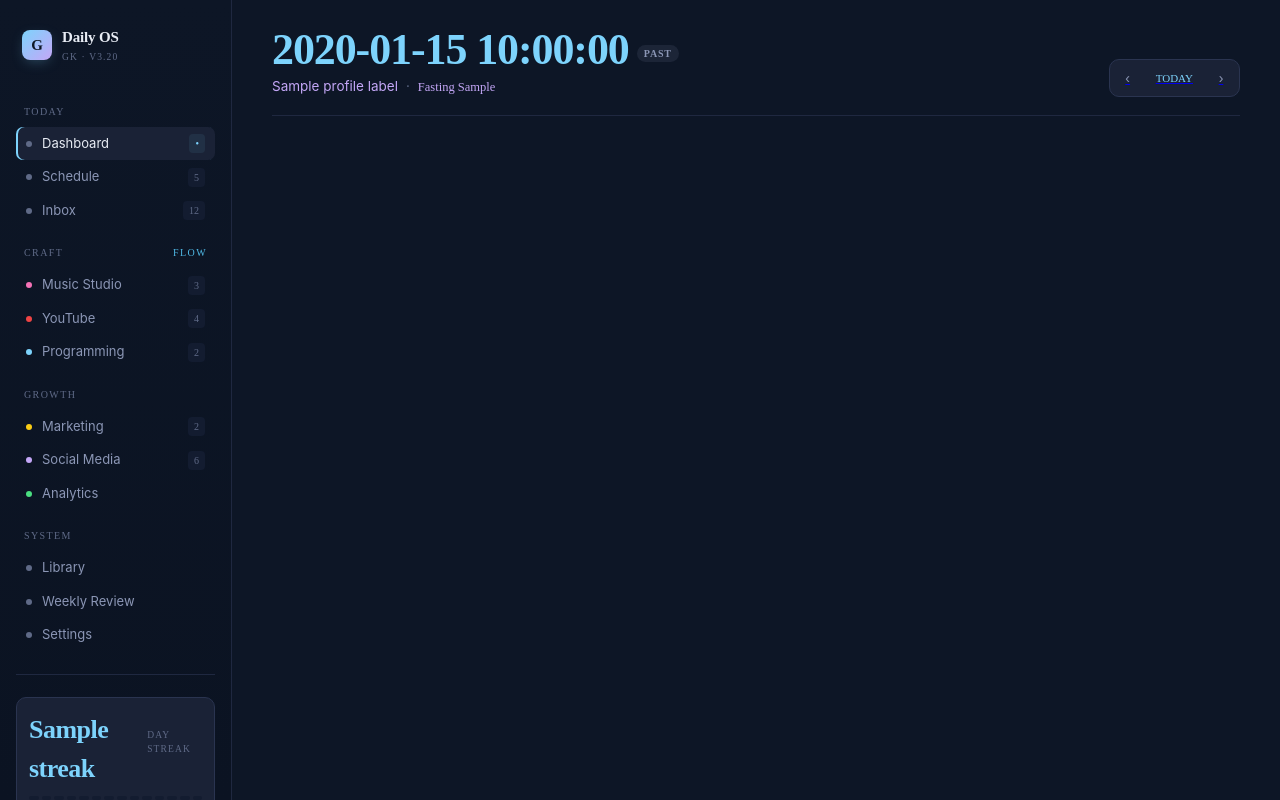
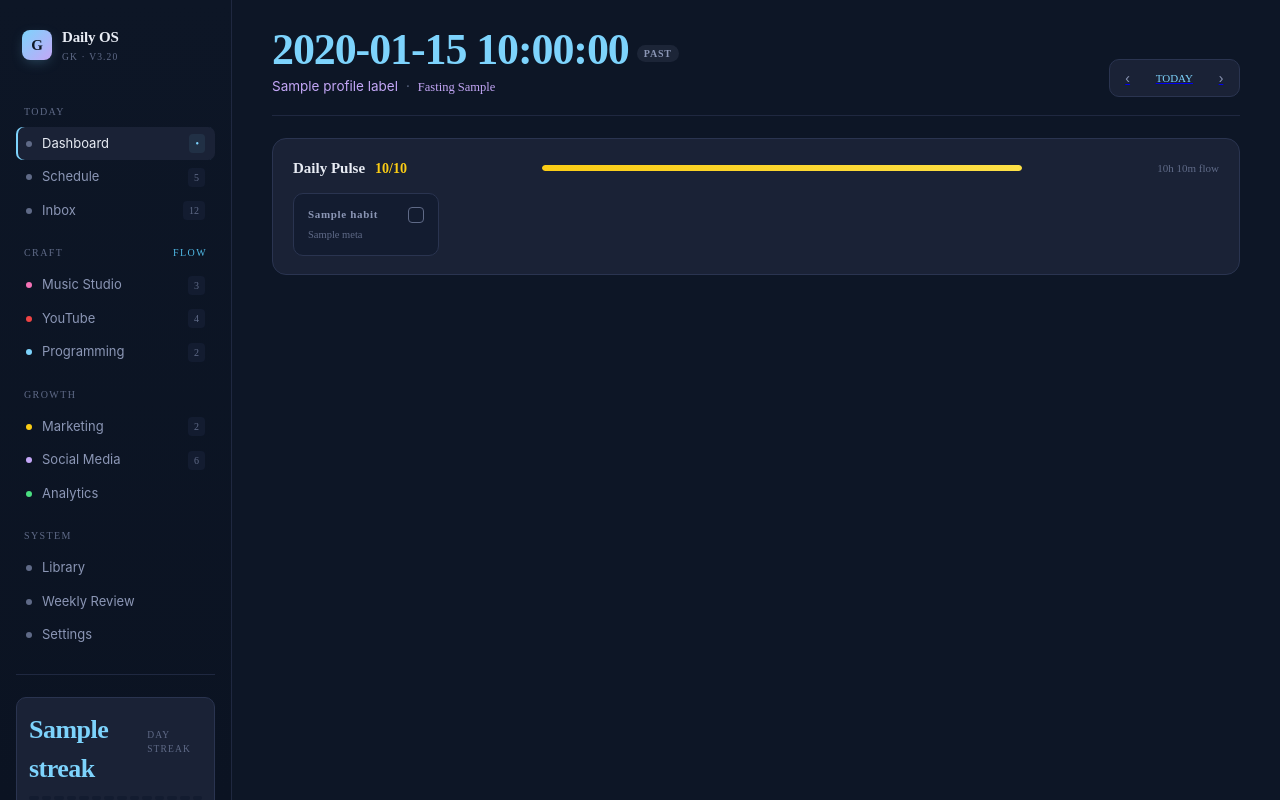
Before and after one commit to jem0ntr053/daily-operating-system, a Python web app: template src/dayctl/server/templates/day.html in a window 1280 px wide. Run offline with Jinja, Linux system fonts and the light colour scheme; the template is opened without the code that fills it: most values are stand-ins (such as "Sample title", 1, 10 or a date in 2020); some libraries are stand-ins or nearby versions.

Commit message:
feat(web): pulse bar with habit toggles

```diff
--- /dev/null
+++ b/src/dayctl/server/templates/_pulse.html
@@ -0,0 +1,17 @@
+<div class="pulse" id="pulse">
+  <div class="pulse-top">
+    <div class="pulse-title">Daily Pulse <span class="frac">{{ score }}/{{ total }}</span></div>
+    <div class="pulse-bar"><i style="width: {{ (score / total * 100) | round }}%"></i></div>
+    <div class="pulse-time">{% if plan.flow_minutes %}{{ plan.flow_minutes // 60 }}h {{ plan.flow_minutes % 60 }}m flow{% else %}tap to mark complete{% endif %}</div>
+  </div>
+  <div class="habits">
+    {% for h in habits %}
+    <div class="habit{% if plan.completed.get(h.id) %} done{% endif %}"
+         hx-post="/web/day/{{ day }}/habit/{{ h.id }}/toggle"
+         hx-target="#pulse" hx-swap="outerHTML">
+      <div class="habit-row"><span class="habit-name">{{ h.name }}</span><span class="habit-check">{% if plan.completed.get(h.id) %}✓{% endif %}</span></div>
+      <div class="habit-meta">{{ h.meta }}</div>
+    </div>
+    {% endfor %}
+  </div>
+</div>
--- a/src/dayctl/server/templates/day.html
+++ b/src/dayctl/server/templates/day.html
@@ -1,4 +1,5 @@
 {% extends "base.html" %}
 {% block main %}
   {% include "_header.html" %}
+  {% include "_pulse.html" %}
 {% endblock %}
```
Also changed, not shown: src/dayctl/server/web.py (+13 -0 lines), tests/test_server_web.py (+8 -0 lines).
